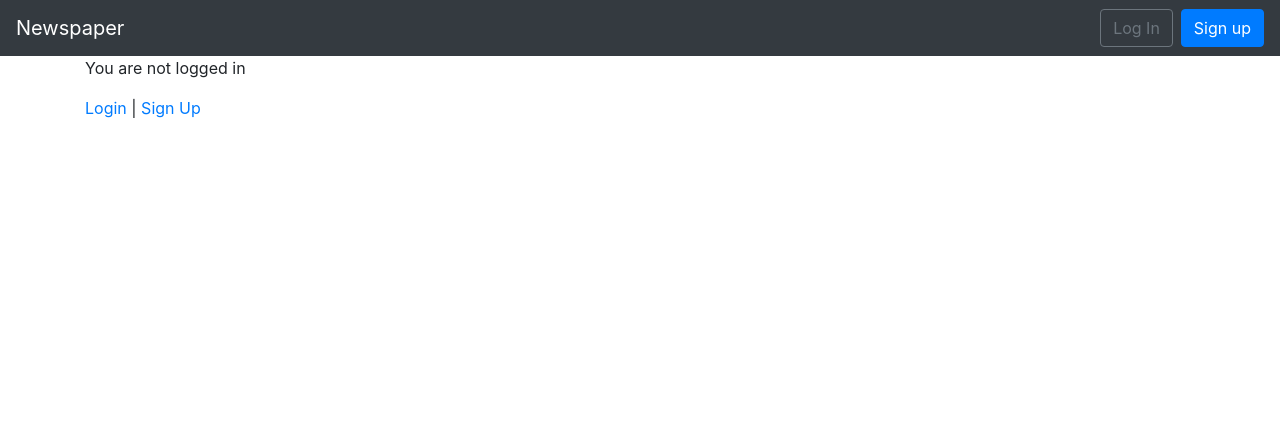
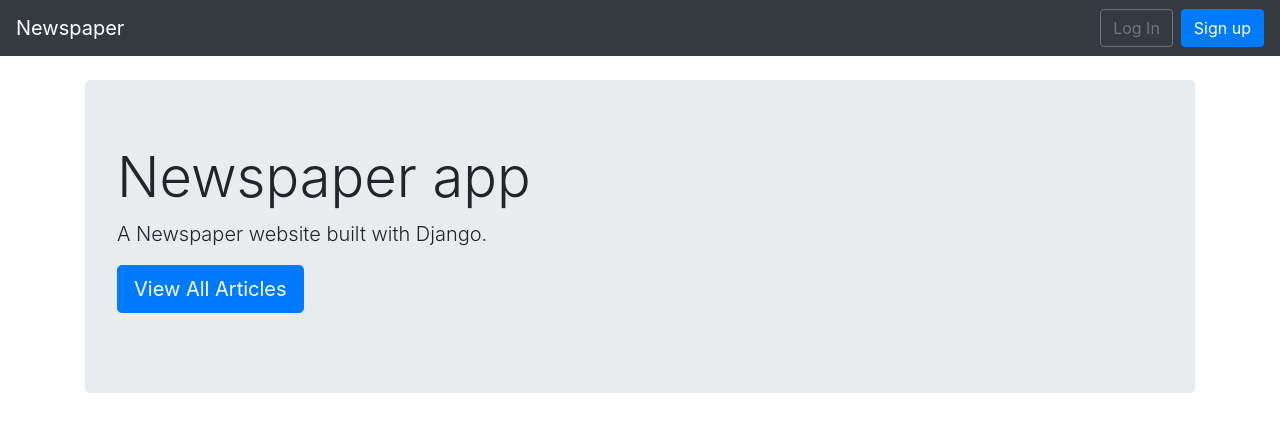
Before and after one commit to kevinbowen777/news, a Django app: template templates/home.html in a window 1280 px wide. Shown: the top 432 px of the page. Run offline with Django 3.2, Linux system fonts and the light colour scheme; the template is opened without the code that fills it, so the values that code supplies are empty.

Commit message:
Re-design home w Jumbotron

```diff
--- a/templates/home.html
+++ b/templates/home.html
@@ -3,12 +3,13 @@
 {% block title %}Home{% endblock title %}
 
 {% block content %}
-{% if user.is_authenticated %}
-Hi {{ user.username }}! You are {{ user.age }} years old.
-  <p><a href="{% url 'logout' %}">Logout</a></p>
-{% else %}
-  <p>You are not logged in</p>
-  <a href="{% url 'login' %}">Login</a> |
-  <a href="{% url 'signup' %}">Sign Up</a>
-{% endif %}
+  <br/>
+    <div class="jumbotron">
+      <h1 class="display-4">Newspaper app</h1>
+      <p class="lead">A Newspaper website built with Django.</p>
+      <p class="lead">
+        <a class="btn btn-primary btn-lg" href="{% url 'article_list' %}"
+        role="button">View All Articles</a>
+      </p>
+    </div>
 {% endblock content %}
```
